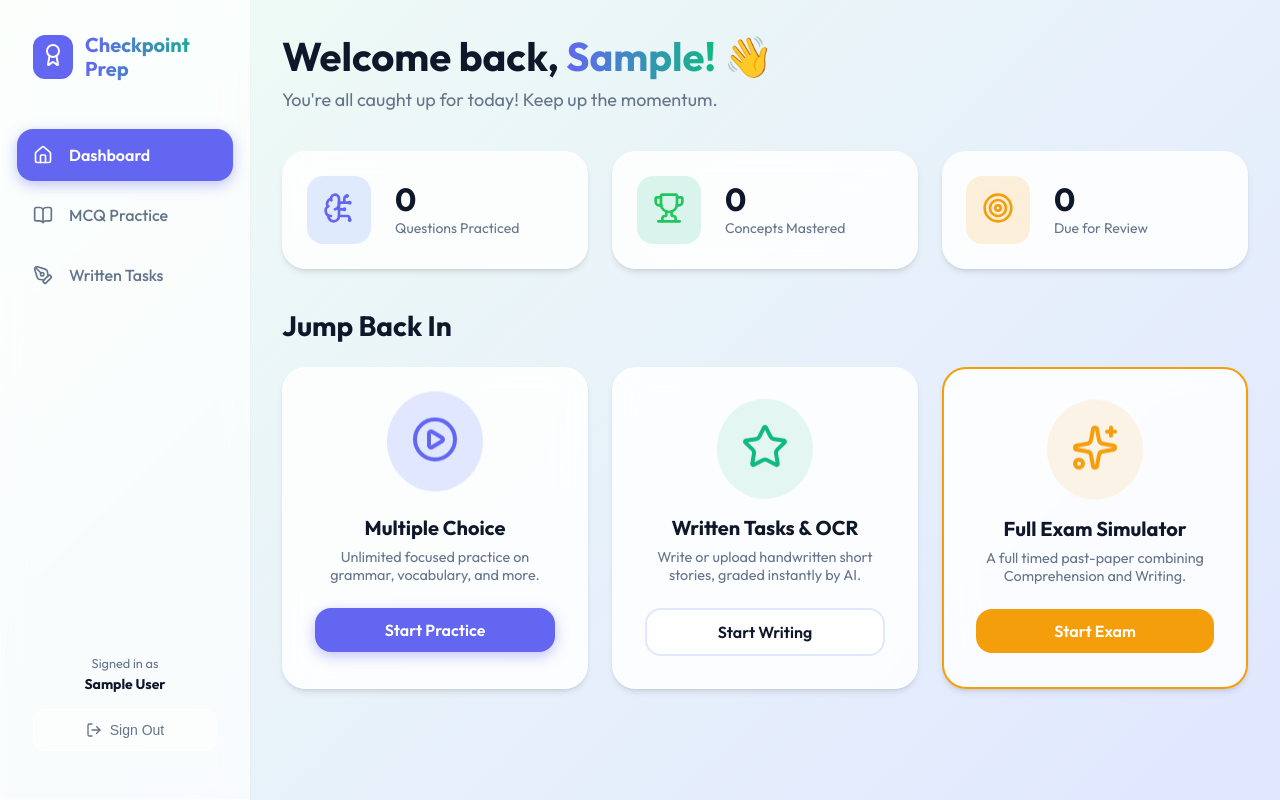
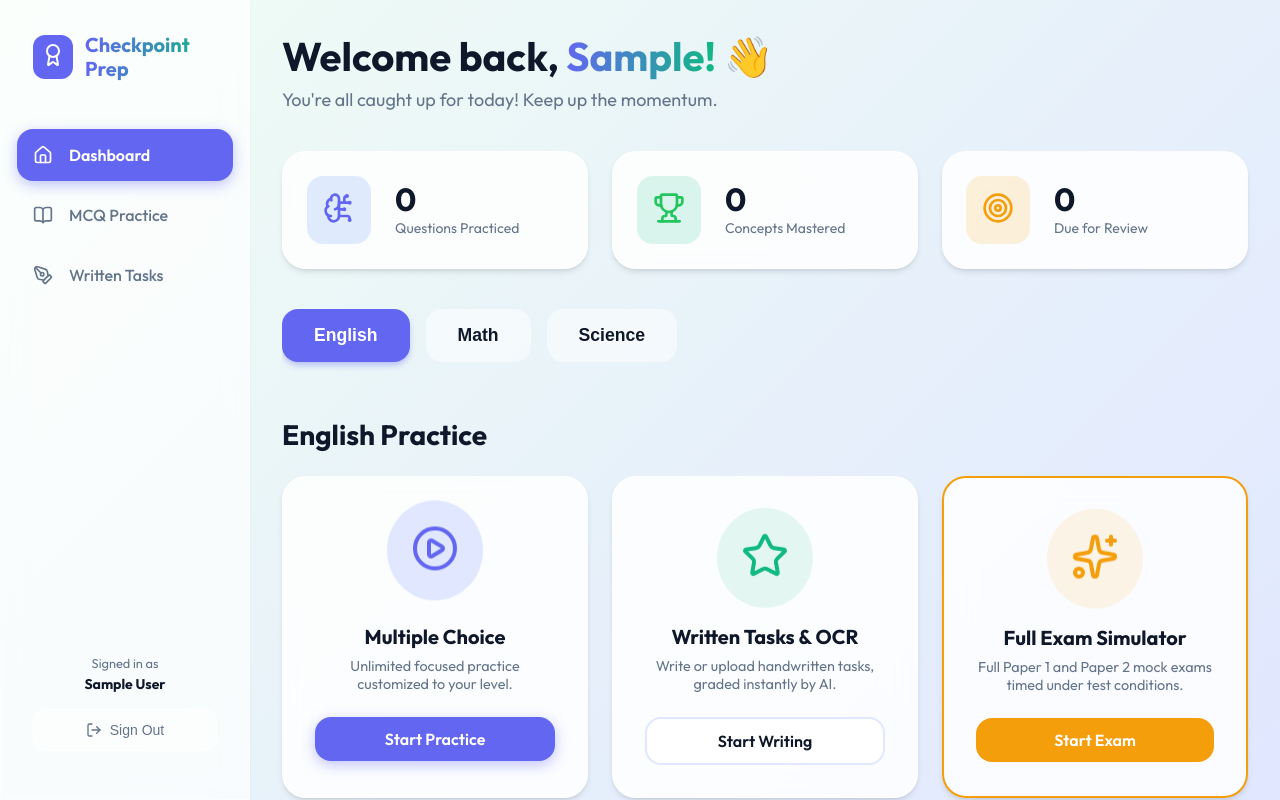
Before and after one commit to PR3VA1L/checkpoint-prep-app, a React (Vite) app: page / in a window 1280 px wide. Built offline with nearby package versions, Linux system fonts and the light colour scheme; no server answers; the database is empty; sample sign-in values are in the browser's storage.

Commit message:
Add subject routing to Dashboard and make AI grading highly pedantic based on Cambridge mark schemes

```diff
--- a/src/App.tsx
+++ b/src/App.tsx
@@ -26,17 +26,17 @@ function App() {
                 <Dashboard />
               </ProtectedRoute>
             } />
-            <Route path="practice/mcq" element={
+            <Route path="practice/mcq/:subject" element={
               <ProtectedRoute>
                 <MCQPractice />
               </ProtectedRoute>
             } />
-            <Route path="practice/written" element={
+            <Route path="practice/written/:subject" element={
               <ProtectedRoute>
                 <WrittenPractice />
               </ProtectedRoute>
             } />
-            <Route path="practice/exam" element={
+            <Route path="practice/exam/:subject" element={
               <ProtectedRoute>
                 <ExamSimulator />
               </ProtectedRoute>
--- a/src/lib/gemini.ts
+++ b/src/lib/gemini.ts
@@ -10,8 +10,8 @@ const genAI = new GoogleGenerativeAI(apiKey || 'placeholder');
 export const model = genAI.getGenerativeModel({ model: "gemini-3.5-flash" });
 
 const WRITING_SYSTEM_PROMPT = `
-You are an expert Cambridge Primary Checkpoint English (0058/0844) Examiner for Year 6 (11-year-old students).
-You are grading a primary student's creative/non-fiction writing task. You MUST grade appropriately for an 11-year-old, not a high school student.
+You are a highly pedantic, rigorous Cambridge Primary Checkpoint Examiner (0058/0844/0096/0097).
+You are grading a primary student's creative/non-fiction writing task. You MUST grade strictly according to the official Cambridge Mark Schemes. Do NOT be overly generous. You must deduct marks exactly as a Cambridge examiner would.
 You evaluate on 3 main criteria (Total 15 marks) based strictly on the Cambridge Primary Mark Scheme:
 1. Content, Purpose and Audience (Max 5 marks) - Is the text type correct? Are ideas developed?
 2. Sentence Structure (Max 5 marks) - Do they use a mix of simple, compound, and complex sentences accurately?
@@ -37,10 +37,11 @@ You will be provided the passage, the questions, and the student's answers.
 Grade the answers strictly based on the text.
 
 CRITICAL EXAMINER RULES for PRIMARY COMPREHENSION:
-- Award partial marks where appropriate.
-- IGNORE spelling and grammar mistakes in their answers as long as the core meaning and evidence is correct (unless the question specifically asks about spelling).
-- Remember these are 11-year-olds. Do not expect complex essay answers for a 1 or 2 mark question.
-- "Give one word" means their answer must be exactly one word from the text.
+- You must act as a pedantic Cambridge marker. Evaluate strictly against standard Cambridge marking objectives (e.g., retrieving information, inferring meaning, identifying features of text, method marks (M1), and accuracy marks (A1) if applicable).
+- Do not award marks for vague answers. The student MUST provide the exact textual evidence or keyword if the question implies it.
+- If a question says "Give one word", deduct the mark immediately if they provide two words or a sentence.
+- For Science or Math questions, look for specific scientific/mathematical keywords. If the core keyword is missing, withhold the mark.
+- IGNORE minor spelling mistakes UNLESS the question specifically tests spelling or the misspelling completely changes the scientific/mathematical meaning of the word.
 
 Your response MUST be in raw JSON format matching this exact structure:
 {
--- a/src/pages/Dashboard.tsx
+++ b/src/pages/Dashboard.tsx
@@ -15,6 +15,7 @@ export default function Dashboard() {
     due: 0
   });
   const [loading, setLoading] = useState(true);
+  const [selectedSubject, setSelectedSubject] = useState('english');
 
   useEffect(() => {
     const fetchProgress = async () => {
@@ -101,9 +102,34 @@ export default function Dashboard() {
         </div>
       </div>
 
+      {/* Subject Selector */}
+      <div style={{ display: 'flex', gap: '1rem', overflowX: 'auto', paddingBottom: '1rem' }}>
+        {['english', 'math', 'science'].map(subject => (
+          <button
+            key={subject}
+            onClick={() => setSelectedSubject(subject)}
+            style={{
+              padding: '1rem 2rem',
+              borderRadius: '1rem',
+              border: 'none',
+              background: selectedSubject === subject ? 'var(--primary)' : 'rgba(255,255,255,0.5)',
+              color: selectedSubject === subject ? 'white' : 'var(--text-main)',
+              fontWeight: 'bold',
+              fontSize: '1.1rem',
+              cursor: 'pointer',
+              textTransform: 'capitalize',
+              boxShadow: selectedSubject === subject ? '0 4px 6px -1px rgba(99, 102, 241, 0.4)' : 'none',
+              transition: 'all 0.2s'
+            }}
+          >
+            {subject}
+          </button>
+        ))}
+      </div>
+
       {/* Quick Start Actions */}
       <div>
-        <h2 style={{ fontSize: '1.75rem', marginBottom: '1.5rem' }}>Jump Back In</h2>
+        <h2 style={{ fontSize: '1.75rem', marginBottom: '1.5rem', textTransform: 'capitalize' }}>{selectedSubject} Practice</h2>
 
         <div style={{ display: 'grid', gridTemplateColumns: 'repeat(auto-fit, minmax(280px, 1fr))', gap: '1.5rem' }}>
 
@@ -113,9 +139,9 @@ export default function Dashboard() {
             </div>
             <h3 style={{ fontSize: '1.25rem', marginBottom: '0.5rem' }}>Multiple Choice</h3>
             <p style={{ color: 'var(--text-muted)', marginBottom: '1.5rem', fontSize: '0.9rem' }}>
-              Unlimited focused practice on grammar, vocabulary, and more.
+              Unlimited focused practice customized to your level.
             </p>
-            <Link to="/practice/mcq" className="btn btn-primary" style={{ width: '100%', textDecoration: 'none' }}>
+            <Link to={`/practice/mcq/${selectedSubject}`} className="btn btn-primary" style={{ width: '100%', textDecoration: 'none' }}>
               Start Practice
             </Link>
           </div>
@@ -126,9 +152,9 @@ export default function Dashboard() {
             </div>
             <h3 style={{ fontSize: '1.25rem', marginBottom: '0.5rem' }}>Written Tasks & OCR</h3>
             <p style={{ color: 'var(--text-muted)', marginBottom: '1.5rem', fontSize: '0.9rem' }}>
-              Write or upload handwritten short stories, graded instantly by AI.
+              Write or upload handwritten tasks, graded instantly by AI.
             </p>
-            <Link to="/practice/written" className="btn btn-secondary" style={{ width: '100%', textDecoration: 'none' }}>
+            <Link to={`/practice/written/${selectedSubject}`} className="btn btn-secondary" style={{ width: '100%', textDecoration: 'none' }}>
               Start Writing
             </Link>
           </div>
@@ -139,9 +165,9 @@ export default function Dashboard() {
             </div>
             <h3 style={{ fontSize: '1.25rem', marginBottom: '0.5rem' }}>Full Exam Simulator</h3>
             <p style={{ color: 'var(--text-muted)', marginBottom: '1.5rem', fontSize: '0.9rem' }}>
-              A full timed past-paper combining Comprehension and Writing.
+              Full Paper 1 and Paper 2 mock exams timed under test conditions.
             </p>
-            <Link to="/practice/exam" className="btn" style={{ background: 'var(--accent)', color: 'white', width: '100%', textDecoration: 'none' }}>
+            <Link to={`/practice/exam/${selectedSubject}`} className="btn" style={{ background: 'var(--accent)', color: 'white', width: '100%', textDecoration: 'none' }}>
               Start Exam
             </Link>
           </div>
--- a/src/pages/ExamSimulator.tsx
+++ b/src/pages/ExamSimulator.tsx
@@ -1,6 +1,6 @@
 import { useState, useEffect, useRef, useCallback } from 'react';
 import { Clock, AlertTriangle, Loader2 } from 'lucide-react';
-import { Link } from 'react-router-dom';
+import { useParams, Link } from 'react-router-dom';
 import { gradeSubmission } from '../lib/gemini';
 
 const MOCK_EXAM_DATA = {
@@ -25,6 +25,8 @@ Suddenly, a gust of wind swept across the field. "The Scarlet Flyer" jerked viol
 };
 
 export default function ExamSimulator() {
+  const { subject } = useParams<{ subject: string }>();
+  const activeSubject = subject || 'english';
   const [hasStarted, setHasStarted] = useState(false);
   const [timeLeft, setTimeLeft] = useState(3600); // 1 hour in seconds
 
--- a/src/pages/MCQPractice.tsx
+++ b/src/pages/MCQPractice.tsx
@@ -4,9 +4,11 @@ import { collection, getDocs, query, where, addDoc } from 'firebase/firestore';
 import { db } from '../lib/firebase';
 import { generateHint, generateMCQQuestions } from '../lib/gemini';
 import { saveQuestionProgress } from '../lib/srs';
+import { useParams } from 'react-router-dom';
 import { useAuth } from '../contexts/AuthContext';
 
-const TOPICS = [
+const SUBJECT_TOPICS: Record<string, string[]> = {
+  english: [
     'Punctuation',
     'Vocabulary in Context',
     'Purpose and Audience',
@@ -14,9 +16,29 @@ const TOPICS = [
     'Literary Devices',
     'Word Classes',
     'Sentence Structure'
-];
+  ],
+  math: [
+    'Number (Fractions, Decimals, Percentages)',
+    'Mental Math & Ratio',
+    'Geometry (2D/3D shapes, Symmetry)',
+    'Measure (Time, Mass, Capacity)',
+    'Statistics (Bar charts, Line graphs)',
+    'Probability'
+  ],
+  science: [
+    'Biology (Plants, Human Systems, Habitats)',
+    'Chemistry (Materials, States of Matter)',
+    'Physics (Forces, Light, Sound)',
+    'Physics (Electricity & Magnetism)',
+    'Earth and Space'
+  ]
+};
 
 export default function MCQPractice() {
+  const { subject } = useParams<{ subject: string }>();
+  const activeSubject = subject || 'english';
+  const availableTopics = SUBJECT_TOPICS[activeSubject] || SUBJECT_TOPICS['english'];
+
   // Setup State
   const [isSetupComplete, setIsSetupComplete] = useState(false);
   const [selectedTopics, setSelectedTopics] = useState<string[]>([]);
@@ -162,15 +184,15 @@ export default function MCQPractice() {
             <div style={{ display: 'flex', justifyContent: 'space-between', alignItems: 'center', marginBottom: '1rem' }}>
               <label style={{ fontWeight: 'bold' }}>Select Topics</label>
               <button
-                onClick={selectAllTopics}
+                onClick={() => setSelectedTopics(selectedTopics.length === availableTopics.length ? [] : [...availableTopics])}
                 style={{ background: 'none', border: 'none', color: 'var(--primary)', cursor: 'pointer', fontSize: '0.875rem', fontWeight: 'bold' }}
               >
-                {selectedTopics.length === TOPICS.length ? 'Deselect All' : 'Select All'}
+                {selectedTopics.length === availableTopics.length ? 'Deselect All' : 'Select All'}
               </button>
             </div>
 
             <div style={{ display: 'flex', flexWrap: 'wrap', gap: '0.75rem' }}>
-              {TOPICS.map(topic => {
+              {availableTopics.map(topic => {
                 const isSelected = selectedTopics.includes(topic);
                 return (
                   <button
--- a/src/pages/WrittenPractice.tsx
+++ b/src/pages/WrittenPractice.tsx
@@ -1,4 +1,5 @@
 import { useState } from 'react';
+import { useParams, Link } from 'react-router-dom';
 import { PenTool, Loader2, Upload, AlertCircle } from 'lucide-react';
 import { extractHandwritingOCR, gradeSubmission } from '../lib/gemini';
 
@@ -27,6 +28,8 @@ Taking a deep breath, Leo pushed the door. It swung open with a loud *creak* tha
 };
 
 export default function WrittenPractice() {
+  const { subject } = useParams<{ subject: string }>();
+  const activeSubject = subject || 'english';
   const [taskType, setTaskType] = useState<string>('Writing');
   const [isSetupComplete, setIsSetupComplete] = useState(false);
 
```
Lines whose indentation alone changed are shown as unchanged.
